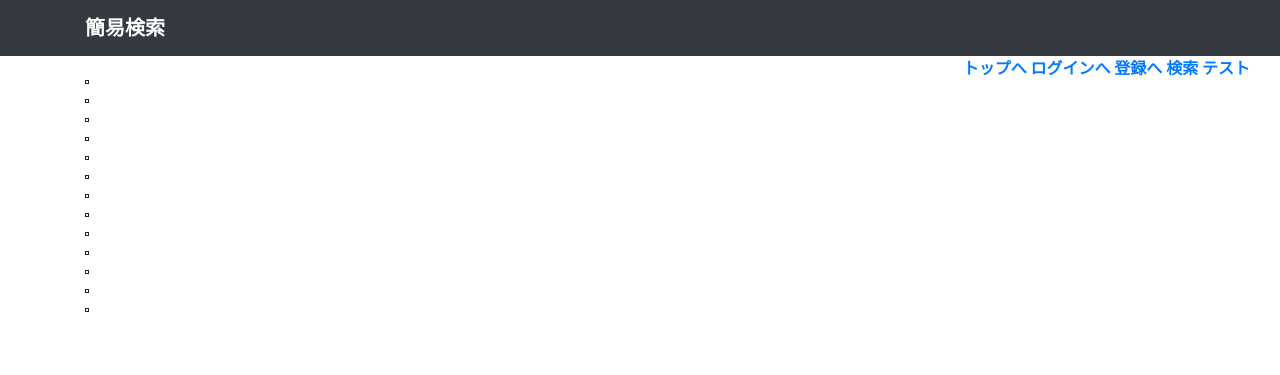
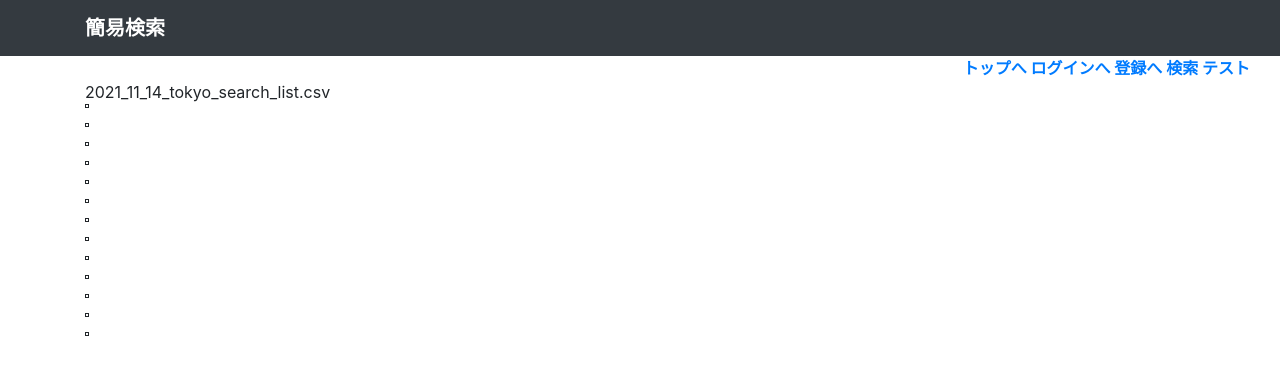
Before and after one commit to ktwj/SearchEstate, a Flask app: page /test in a window 1280 px wide. Shown: the top 375 px of the page. Run offline with Flask 2, Linux system fonts and the light colour scheme; some libraries are stand-ins or nearby versions.

Commit message:
commit 11/17 10

```diff
--- a/app.py
+++ b/app.py
@@ -229,13 +229,12 @@ def delete():
 @app.route('/test')
 def test():
     csv_name = get_csv_name('tokyo', 0)
-    print(csv_name)
     station = '新宿' #request.form['station']
     mins = 10 #request.form['mins']
     minp = 0 #request.form['minp']
     maxp = 100000 #request.form['maxp']
     ekis = search_eki(csv_name, station, mins, minp, maxp)
-    return render_template('test.html', ekis = ekis)
+    return render_template('test.html', ekis = ekis, n = csv_name)
 
 if __name__ == '__main__':
     app.run(host="0.0.0.0", port=int(os.environ.get("PORT", 5000)), debug=True)
--- a/templates/test.html
+++ b/templates/test.html
@@ -1,6 +1,6 @@
 {% extends "base.html" %}
 {% block body %}
-
+{{ n }}
 {% for eki in ekis %}
     <table>
         <tr>
```
